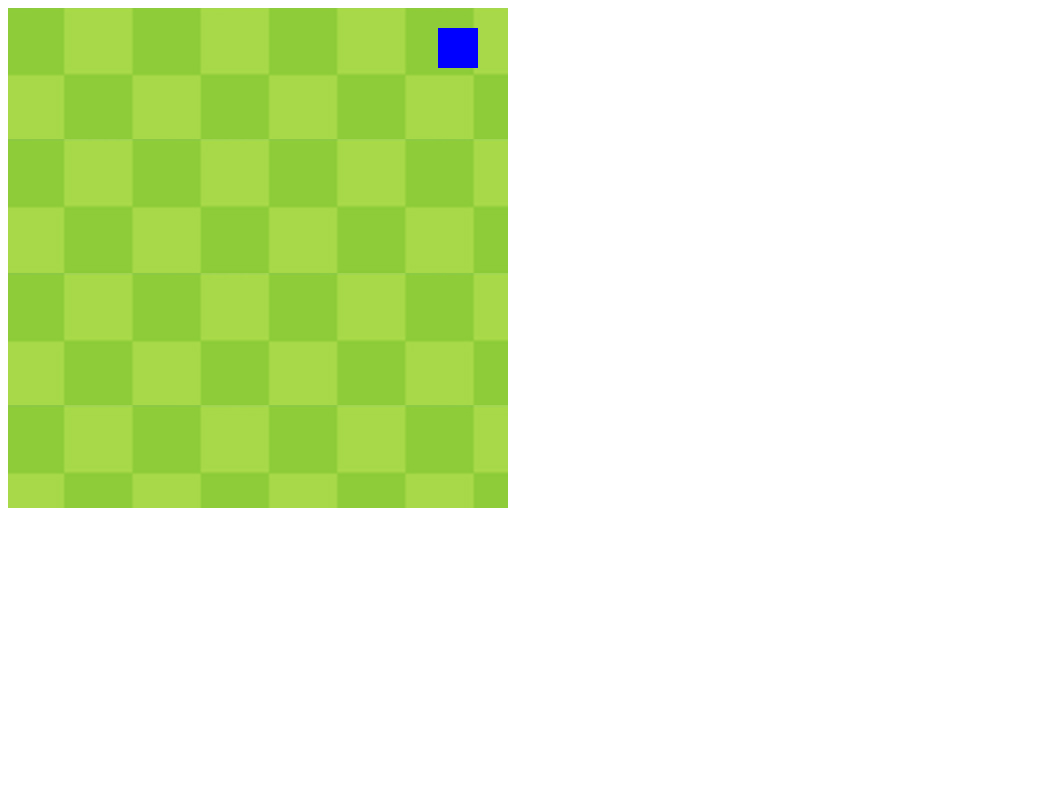
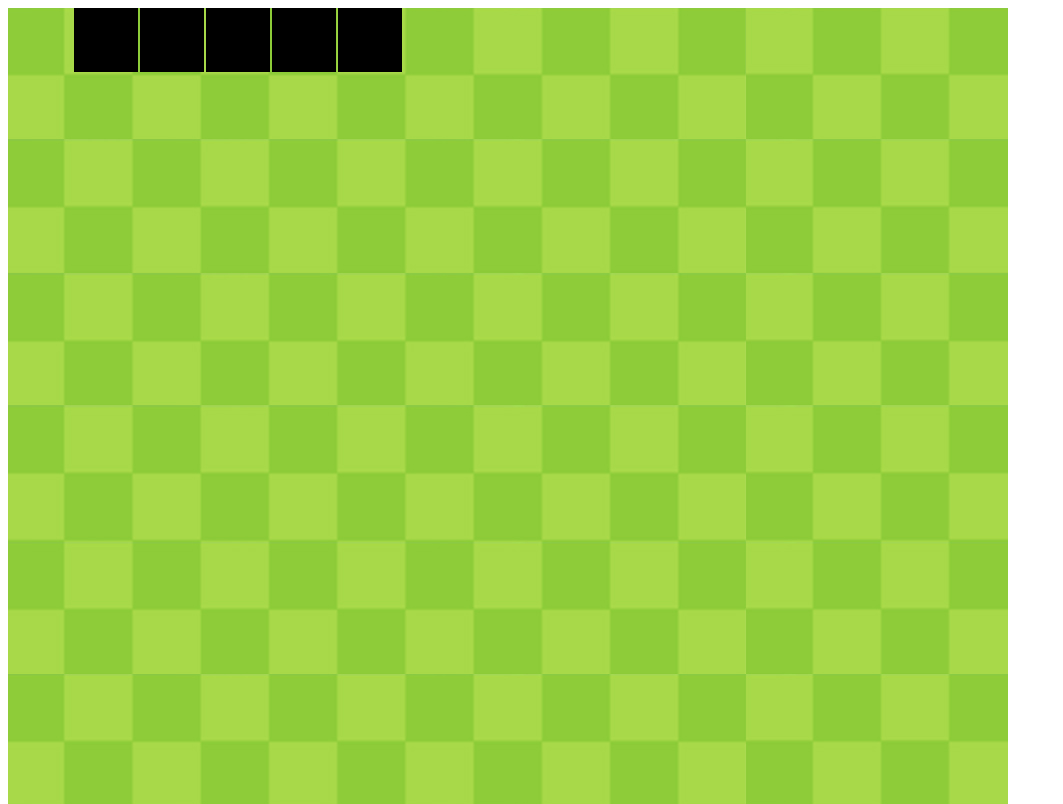
Before and after one commit to culeAkash/Snake-Game, a plain HTML site: page index.html in a window 1280 px wide. Shown: the top 804 px of the page, without its empty margins (0-1063 px from the left). Drawn offline with Linux system fonts and the light colour scheme.

Commit message:
Added snake object

```diff
--- a/index.html
+++ b/index.html
@@ -12,7 +12,7 @@
     </style>
 </head>
 <body>
-    <canvas id="mycanvas" width= "1000px" height="1000px"></canvas>
+    <canvas id="mycanvas"></canvas>
 
 </body>
 <script src="snake.js"></script>
--- a/snake.js
+++ b/snake.js
@@ -1,74 +1,40 @@
+console.log("snake");
 
 
+//operations inside the init function are executed only once
+function init() {
+    //first fetch the canvas element
+    var canvas = document.getElementById("mycanvas");
+    W = H = canvas.width = canvas.height = 1000;
+    pen = canvas.getContext('2d');
+    cellSize = 66;
+    //setting the snake object
+
+    snake = {
+        init_length: 5,
+        color: "blue",
+        cells: [],
+        direction: "right",
+
+        createSnake: function () {
+            for (var i = this.init_length; i > 0; i--) {
+                this.cells.push({ x: i, y: 0 });
+            }
+        },
+
+        drawSnake: function () {
+            for (var i = 0; i < this.cells.length; i++) {
+                pen.fillRect(this.cells[i].x * cellSize, this.cells[i].y * cellSize, cellSize - 2, cellSize - 2);
+            }
+        }
+    };
 
 
+    snake.createSnake();
+    snake.drawSnake();
 
-
-
-
-// pen.fillRect(20,20,50,50);//drawing a filled rectanglle at 20,20 with height=50 and width=50
-
-
-//Operations inside the init function are done only once
-function init() {
-    canvas = document.getElementById("mycanvas");
-
-    //variables with not any data type are global variables
-
-    W = canvas.width = 500;
-    H = canvas.height = 500;
-
-    //canvas is used to draw graphics
-
-    pen = canvas.getContext('2d');
-
-    //by pen we can draw something on the canvas
-
-    rect = {
-        x: 20,
-        y: 20,
-        w: 40,
-        h: 40,
-        speed: 10
-    }
-}
-
-function draw() {
-    // console.log("Inside draw");
-    pen.clearRect(0, 0, W, H);
-    //We clear the canvas before drawing the next rectangle
-    pen.fillRect(rect.x, rect.y, rect.h, rect.w);
-    pen.fillStyle = "blue";//drawing anything will get color blue
 
 }
 
-function update() {
-    // console.log("Inside update");
-    rect.x += rect.speed;
-    if (rect.x > W - rect.w || rect.x < 0) {
-        rect.speed *= -1;
-    }
-    //if the x co-ordinate of the snake goes outside the boundaries it will set the speed to -1 to change direction
-}
-
-function gameLoop() {
-    console.log("Inside gameLoop");
-    draw();
-    update();
-}
 
 init();
-var f = setInterval(() => {
-    gameLoop();
-}, 100);
-
-
-
-
-
-/*
- * Game Loop=>
- * 1. Intial stage =>
- * 2.Draw <=> Update =>
- * 4.This will go on until game over
- */
```
Also changed, not shown: snakeSample.js (added, +74 -0 lines).
